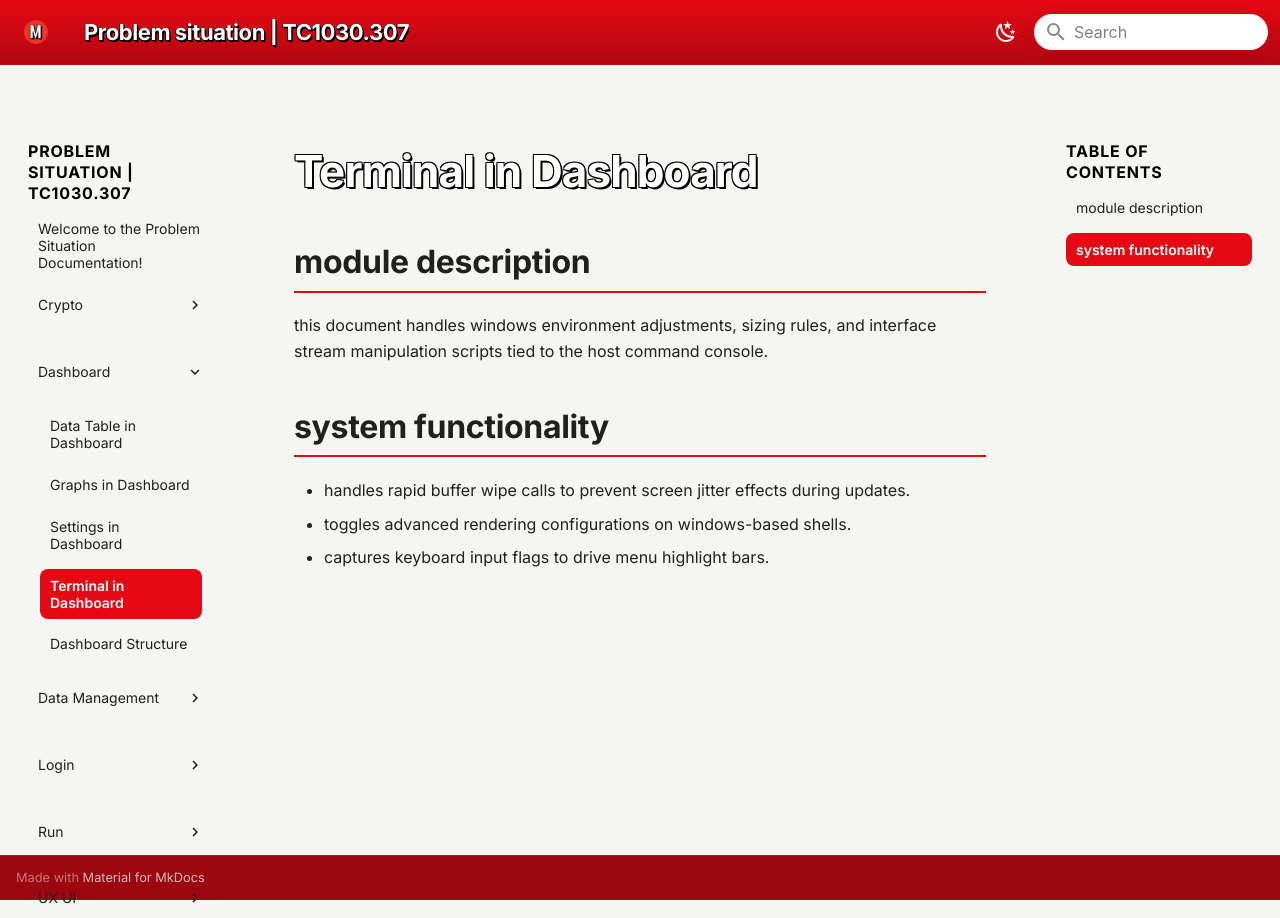
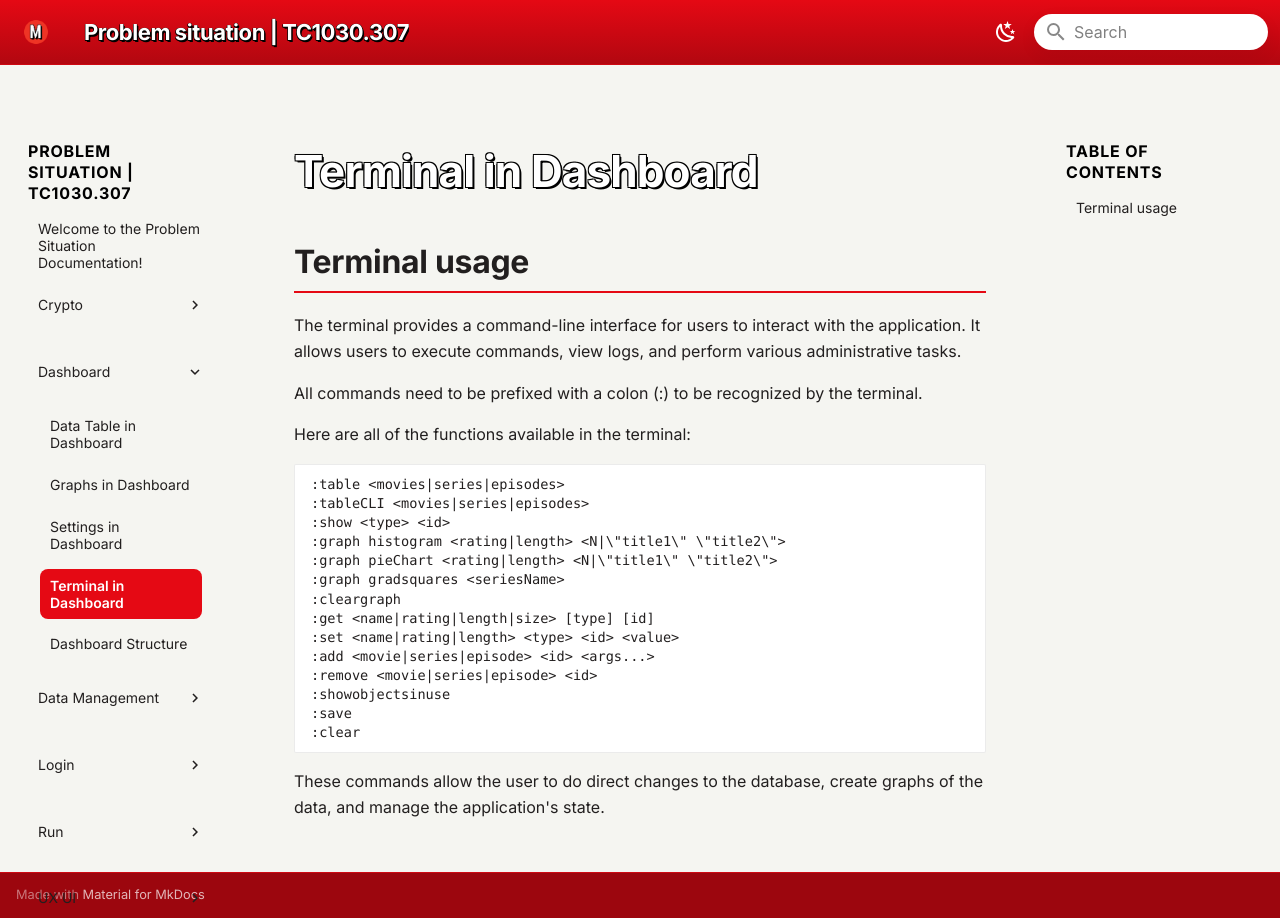
Before and after one commit to TEC-Andres/programacionOrientadaAObjetos, an MkDocs documentation site: the page built from docs/Dashboard/Terminal.md, in a window 1280 px wide. Built offline with MkDocs 1.6.1 and Material for MkDocs 9.7.7, drawn with Linux system fonts in a browser that asks for light colours; some web fonts are replaced.

Commit message:
Added dashboard docs (#59)

````diff
--- a/docs/Dashboard/Terminal.md
+++ b/docs/Dashboard/Terminal.md
@@ -1,9 +1,26 @@
 # Terminal in Dashboard
 
-## module description
-this document handles windows environment adjustments, sizing rules, and interface stream manipulation scripts tied to the host command console.
+## Terminal usage
+The terminal provides a command-line interface for users to interact with the application. It allows users to execute commands, view logs, and perform various administrative tasks.
 
-## system functionality
-* handles rapid buffer wipe calls to prevent screen jitter effects during updates.
-* toggles advanced rendering configurations on windows-based shells.
-* captures keyboard input flags to drive menu highlight bars.
+All commands need to be prefixed with a colon (:) to be recognized by the terminal.
+
+Here are all of the functions available in the terminal:
+```
+:table <movies|series|episodes>
+:tableCLI <movies|series|episodes>
+:show <type> <id>
+:graph histogram <rating|length> <N|\"title1\" \"title2\">
+:graph pieChart <rating|length> <N|\"title1\" \"title2\">
+:graph gradsquares <seriesName>
+:cleargraph
+:get <name|rating|length|size> [type] [id]
+:set <name|rating|length> <type> <id> <value>
+:add <movie|series|episode> <id> <args...>
+:remove <movie|series|episode> <id>
+:showobjectsinuse
+:save
+:clear
+```
+
+These commands allow the user to do direct changes to the database, create graphs of the data, and manage the application's state.
````
Also changed, not shown: docs/Dashboard/Data_table.md (+3 -0 lines), docs/Dashboard/Graphs.md (+7 -5 lines), docs/Dashboard/Settings.md (+4 -6 lines), docs/Dashboard/_Structure.md (+9 -0 lines).
